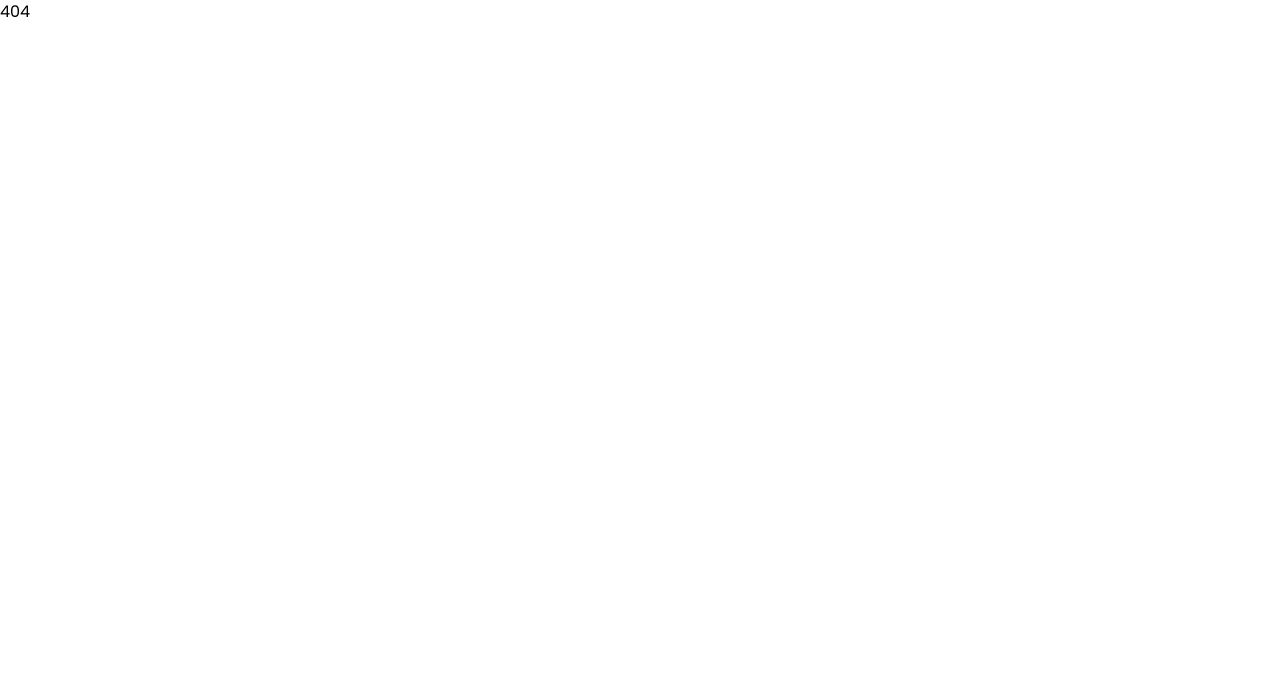
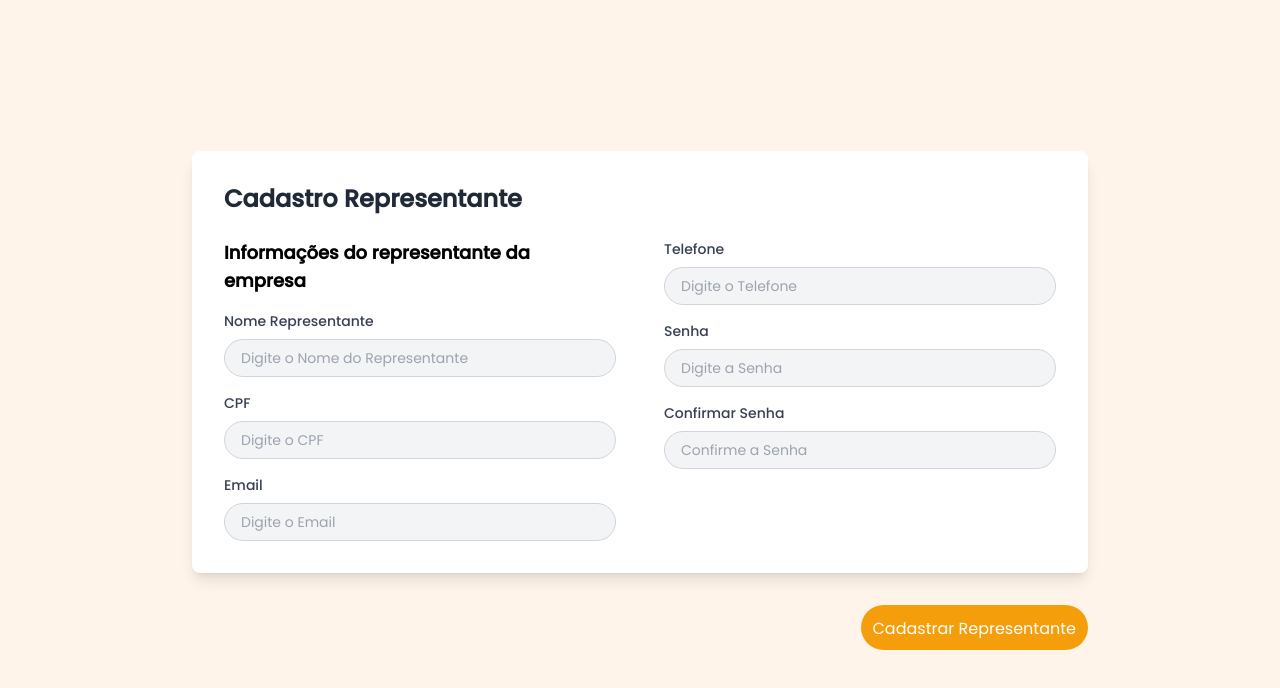
Before and after one commit to AGES-2024-2-SOPA/front, a React (Vite) app: page /cadastro-representante in a window 1280 px wide. Shown: the top 688 px of the page. Built offline with nearby package versions, Linux system fonts and the light colour scheme; sample sign-in values are in the browser's storage.

Commit message:
ajuste do tamanho do botão

```diff
--- a/src/pages/cadastroFerroVelho/cadastroFerroVelhos.tsx
+++ b/src/pages/cadastroFerroVelho/cadastroFerroVelhos.tsx
@@ -186,12 +186,12 @@ const CadastroVendedor = () => {
           </form>
         </div>
 
-        {/* Botão fora do contêiner branco */}
+
         <div className="flex justify-end mt-8">
           <Button
             isFluid={false}
             onClick={handleSubmit}
-            customClass="w-[330px] h-[45px] !important"
+            customClass="w-[329px] h-[45px] !important"
           >
             Próximo
           </Button>
--- /dev/null
+++ b/src/pages/cadastroVendedor/cadastroVendedor.tsx
@@ -0,0 +1,130 @@
+import React, { useState } from 'react';
+import Input from '../../components/Input/index';
+import Button from '../../components/Button/index';
+import { z } from 'zod';
+
+const representanteSchema = z.object({
+  nomeRepresentante: z.string().min(3, { message: "Nome do Representante deve ter pelo menos 3 caracteres" }),
+  cpf: z.string().min(11, { message: "CPF deve ter 11 dígitos" }).max(11, { message: "CPF deve ter 11 dígitos" }),
+  email: z.string().email({ message: "Email inválido" }),
+  telefone: z.string().regex(/^\d{10,11}$/, { message: "Telefone inválido" }),
+  senha: z.string().min(6, { message: "Senha deve ter pelo menos 6 caracteres" }),
+  confirmarSenha: z.string().min(6, { message: "Confirme a senha" }),
+});
+
+const CadastroRepresentante = () => {
+  const [formData, setFormData] = useState({
+    nomeRepresentante: '',
+    cpf: '',
+    email: '',
+    telefone: '',
+    senha: '',
+    confirmarSenha: '',
+  });
+
+  const [errors, setErrors] = useState({
+    nomeRepresentante: '', cpf: '', email: '', telefone: '', senha: '', confirmarSenha: ''
+  });
+
+  const handleInputChange = (field: string, value: string) => {
+    setFormData(prevState => ({ ...prevState, [field]: value }));
+  };
+
+  const handleSubmit = async (event: React.FormEvent) => {
+    event.preventDefault();
+    try {
+      setErrors({
+        nomeRepresentante: '', cpf: '', email: '', telefone: '', senha: '', confirmarSenha: ''
+      });
+      representanteSchema.parse(formData);
+      console.log('Formulário enviado com sucesso:', formData);
+    } catch (error) {
+      if (error instanceof z.ZodError) {
+        error.errors.forEach((err) => {
+          setErrors(prev => ({ ...prev, [err.path[0]]: err.message }));
+        });
+      }
+    }
+  };
+
+  return (
+    <div className="relative flex flex-col justify-center items-center min-h-screen bg-[#FFF4EA]">
+      <div className="w-full max-w-4xl">
+        <div className="bg-white p-8 rounded-lg shadow-lg">
+          <form onSubmit={handleSubmit}>
+            <h2 className="text-2xl font-bold text-gray-800 mb-6">Cadastro Representante</h2>
+
+            <div className="grid grid-cols-2 gap-x-12 gap-y-6">
+              <div>
+                <h3 className="text-lg font-semibold mb-4">Informações do representante da empresa</h3>
+                <div className="space-y-4">
+                  <Input
+                    label="Nome Representante"
+                    placeholder="Digite o Nome do Representante"
+                    onChangeCallback={(value) => handleInputChange('nomeRepresentante', value)}
+                    value={formData.nomeRepresentante}
+                    error={errors.nomeRepresentante}
+                  />
+                  <Input
+                    label="CPF"
+                    placeholder="Digite o CPF"
+                    onChangeCallback={(value) => handleInputChange('cpf', value)}
+                    value={formData.cpf}
+                    error={errors.cpf}
+                  />
+                  <Input
+                    label="Email"
+                    placeholder="Digite o Email"
+                    type="email"
+                    onChangeCallback={(value) => handleInputChange('email', value)}
+                    value={formData.email}
+                    error={errors.email}
+                  />
+                </div>
+              </div>
+              <div>
+                <div className="space-y-4">
+                  <Input
+                    label="Telefone"
+                    placeholder="Digite o Telefone"
+                    type="tel"
+                    onChangeCallback={(value) => handleInputChange('telefone', value)}
+                    value={formData.telefone}
+                    error={errors.telefone}
+                  />
+                  <Input
+                    label="Senha"
+                    placeholder="Digite a Senha"
+                    type="password"
+                    onChangeCallback={(value) => handleInputChange('senha', value)}
+                    value={formData.senha}
+                    error={errors.senha}
+                  />
+                  <Input
+                    label="Confirmar Senha"
+                    placeholder="Confirme a Senha"
+                    type="password"
+                    onChangeCallback={(value) => handleInputChange('confirmarSenha', value)}
+                    value={formData.confirmarSenha}
+                    error={errors.confirmarSenha}
+                  />
+                </div>
+              </div>
+            </div>
+          </form>
+        </div>
+        <div className="flex justify-end mt-8">
+          <Button
+            isFluid={false}
+            onClick={handleSubmit}
+            customClass="w-[330px] h-[45px]"
+          >
+            Cadastrar Representante
+          </Button>
+        </div>
+      </div>
+    </div>
+  );
+};
+
+export default CadastroRepresentante;
--- a/src/routes/AppRoutes.tsx
+++ b/src/routes/AppRoutes.tsx
@@ -5,16 +5,16 @@ import ProtectedPage from '../pages/ProtectedExample';
 import NotFound from '../pages/NotFound';
 import Unauthorized from '../pages/Unauthorized';
 import Layout from '../layouts/Layout';
-import CadastroVendedor from '../pages/cadastroFerroVelho/cadastroFerroVelhos'; // Importando a página de cadastro
+import CadastroVendedor from '../pages/cadastroFerroVelho/cadastroFerroVelhos';
+import CadastroRepresentante from '../pages/cadastroVendedor/cadastroVendedor';
+
 
 const AppRoutes = () => {
   return (
     <Routes>
       <Route element={<Layout />}>
-        {/* Exemplo de rota pública */}
         <Route path="/" element={<Home />} />
 
-        {/* Exemplo de rota protegida para admin */}
         <Route
           path="/admin"
           element={
@@ -24,12 +24,20 @@ const AppRoutes = () => {
           }
         />
 
-        {/* Rota protegida para cadastro de ferro-velho */}
         <Route
           path="/cadastro-vendedor"
           element={
             <ProtectedRoute allowedRoles={['admin']}>
               <CadastroVendedor />
+            </ProtectedRoute>
+          }
+        />
+
+        <Route
+          path="/cadastro-representante"
+          element={
+            <ProtectedRoute allowedRoles={['admin']}>
+              <CadastroRepresentante />
             </ProtectedRoute>
           }
         />
--- a/src/routes/ProtectedRoute.tsx
+++ b/src/routes/ProtectedRoute.tsx
@@ -15,8 +15,6 @@ const ProtectedRoute = ({ children, allowedRoles }: ProtectedRouteProps) => {
   return children;
 };
 
-// TODO: Implementar uma forma de obter o papel do usuário
-// Exemplo de função auxiliar para obter o papel do usuário a partir do localStorage
 const getUserRole = () => {
   return localStorage.getItem('userRole') || 'guest';
 };
```
